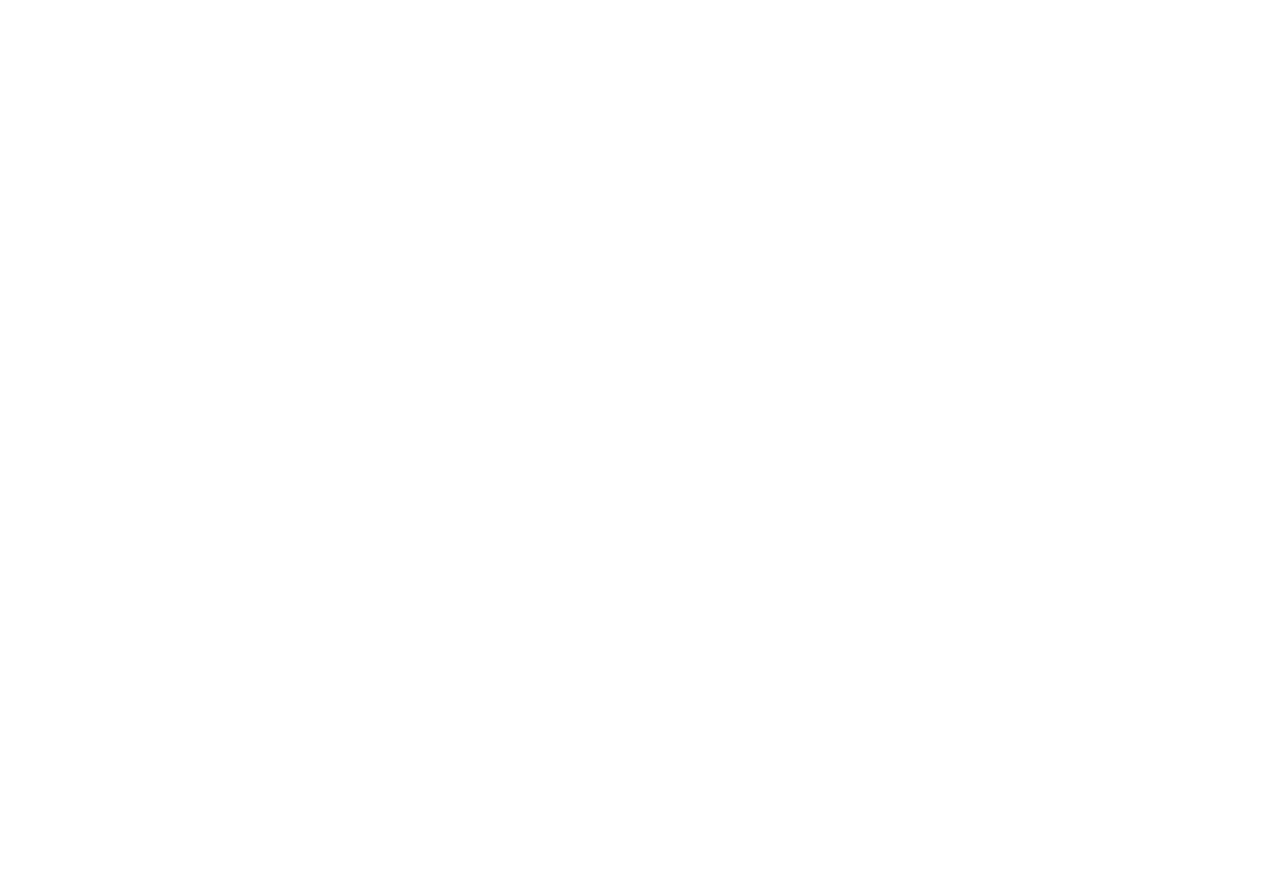
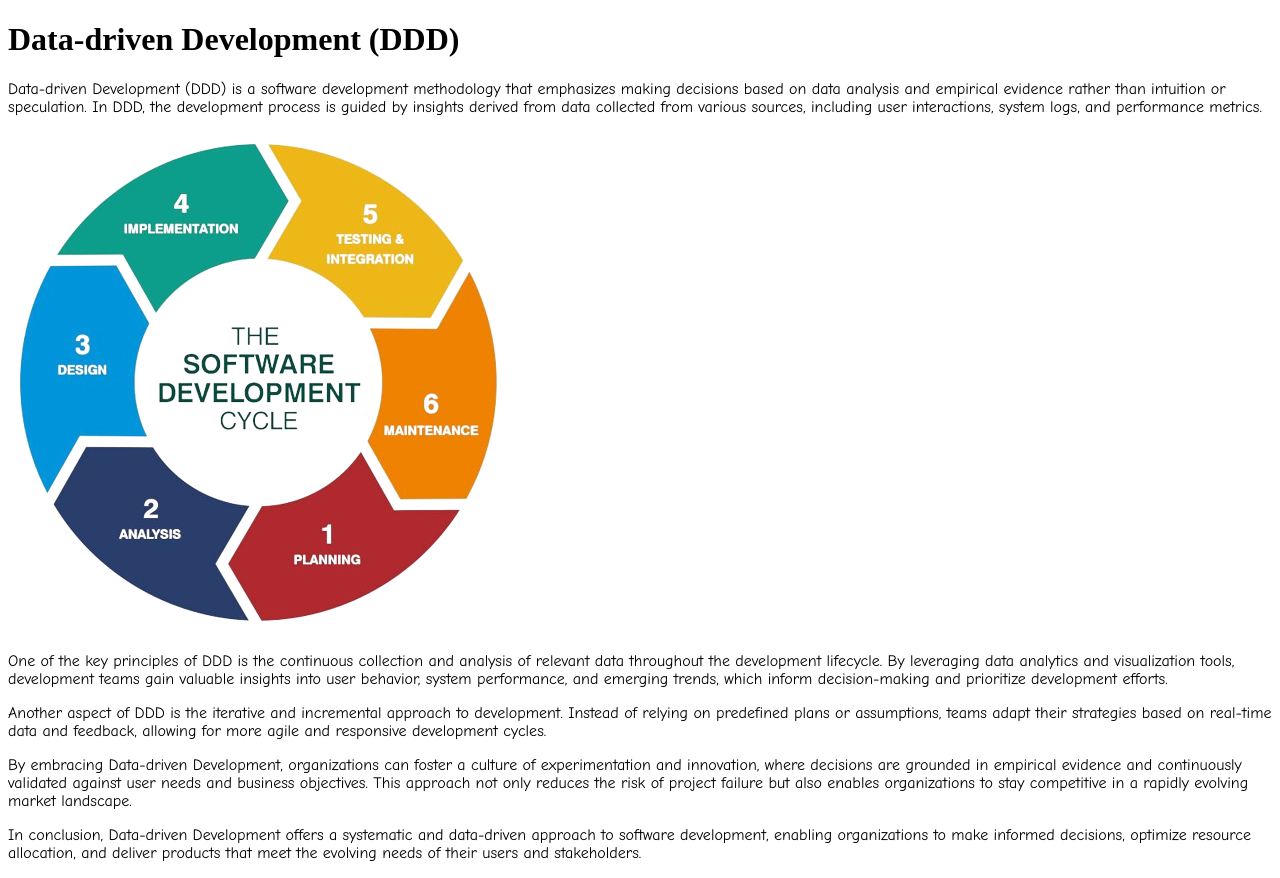
Before and after one commit to 32henri/Tarkvara-arendusprotsess, a plain HTML site: page ProgStyles/Data-driven.html in a window 1280 px wide. Before the commit the page ends 800 px from the top, so only its background shows below. Drawn offline with Linux system fonts and the light colour scheme.

Commit message:
Programming stiiles

```diff
--- a/ProgStyles/Data-driven.html
+++ b/ProgStyles/Data-driven.html
@@ -0,0 +1,30 @@
+<!DOCTYPE html>
+<html lang="en">
+<head>
+    <meta charset="UTF-8">
+    <meta name="viewport" content="width=device-width, initial-scale=1.0">
+    <link rel="stylesheet" type="text/css" href="styles/style.css">
+    <title>Data-driven Development (DDD)</title>
+</head>
+<body>
+    <div>
+        <h1>Data-driven Development (DDD)</h1>
+        <p>
+            Data-driven Development (DDD) is a software development methodology that emphasizes making decisions based on data analysis and empirical evidence rather than intuition or speculation. In DDD, the development process is guided by insights derived from data collected from various sources, including user interactions, system logs, and performance metrics.
+        </p>
+        <img src="styles/1_qizSjIsG8p2LouZkBeCuTA-removebg-preview.png" alt="Data-driven Development">
+        <p>
+            One of the key principles of DDD is the continuous collection and analysis of relevant data throughout the development lifecycle. By leveraging data analytics and visualization tools, development teams gain valuable insights into user behavior, system performance, and emerging trends, which inform decision-making and prioritize development efforts.
+        </p>
+        <p>
+            Another aspect of DDD is the iterative and incremental approach to development. Instead of relying on predefined plans or assumptions, teams adapt their strategies based on real-time data and feedback, allowing for more agile and responsive development cycles.
+        </p>
+        <p>
+            By embracing Data-driven Development, organizations can foster a culture of experimentation and innovation, where decisions are grounded in empirical evidence and continuously validated against user needs and business objectives. This approach not only reduces the risk of project failure but also enables organizations to stay competitive in a rapidly evolving market landscape.
+        </p>
+        <p>
+            In conclusion, Data-driven Development offers a systematic and data-driven approach to software development, enabling organizations to make informed decisions, optimize resource allocation, and deliver products that meet the evolving needs of their users and stakeholders.
+        </p>
+    </div>
+</body>
+</html>
```
Also changed, not shown: ProgStyles/Acceptance.html (+1 -1 lines), ProgStyles/Data-oriented.html (+30 -0 lines), ProgStyles/Specification.html (+1 -1 lines), ProgStyles/styles/1_qizSjIsG8p2LouZkBeCuTA-removebg-preview.png (added), ProgStyles/styles/specification-by-example-35-320-removebg-preview.png (added), ProgStyles/styles/uyjyupreview.png (added).
